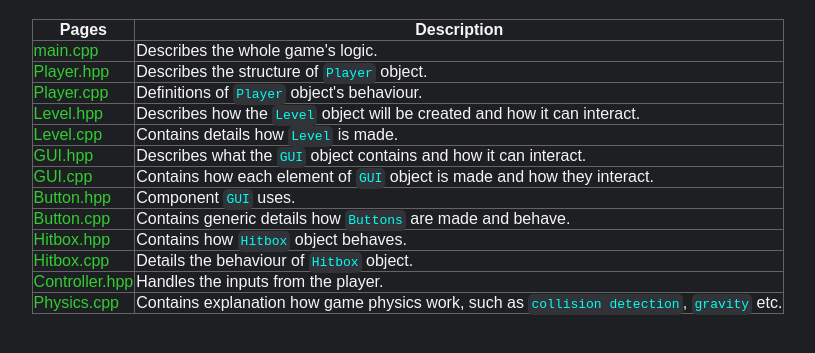
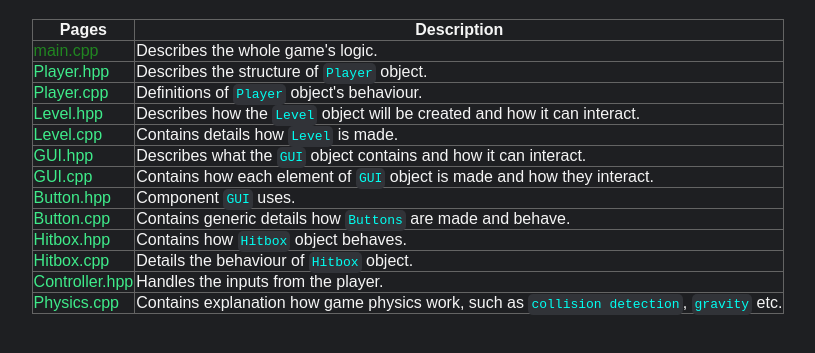
Before and after one commit to ChuzaWick420/2D-Platformer-Game, a plain HTML site: page docs/index.html in a window 1280 px wide. In both pictures the pointer is over the element "main.cpp". Shown: the part 61-414 px from the top of the page, without its empty margins (232-1047 px from the left). Drawn offline with Linux system fonts and the light colour scheme.

Commit message:
Changed filename color, added transition on hover
now when you hover over the filename, the color becomes darker in 0.5 seconds

```diff
--- a/docs/styles.css
+++ b/docs/styles.css
@@ -20,7 +20,13 @@
 }
 
 .filename {
-    color: limegreen;
+    color: #3feb8a;
+}
+
+.filename:hover {
+    color:rgb(33, 134, 33);
+    transition-property: color;
+    transition-duration: 0.5s;
 }
 
 code {
```
